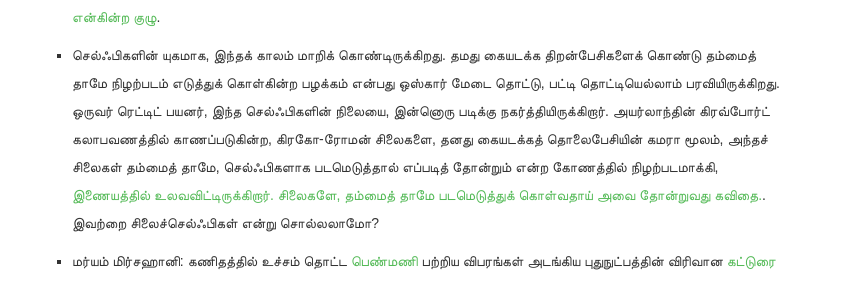
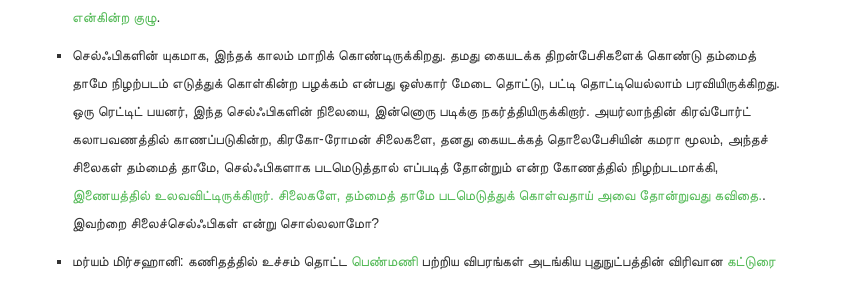
Before and after one commit to nutpam/nutpam-madal, a Jekyll site: the page built from _posts/2014-08-19-issue-11.md, in a window 1280 px wide. Shown: the part 257-549 px from the top of the page, without its empty margins (233-1078 px from the left). Built offline with Jekyll 4.4.1, drawn with Linux system fonts in a browser that asks for light colours; nearby versions of some CDN libraries; some web fonts are replaced; comment, search, counter and statistics services are not loaded.

Commit message:
fixed typo

```diff
--- a/_posts/2014-08-19-issue-11.md
+++ b/_posts/2014-08-19-issue-11.md
@@ -7,7 +7,7 @@ issue: மடல் 11
 
 - விக்கிப்பீடியாவில் காணப்படுகின்ற வினோதமான, விந்தையான, நகைப்புக்குரிதான போன்ற பல நிலைகளில் காணப்படுகின்ற கட்டுரைகளை சுட்டிக்காட்டி, அதுபற்றி விவாதிக்கிறது. இந்த [பேஸ்புக் FREAKS’ WIKIPEDIA CLUB என்கின்ற குழு](https://www.facebook.com/groups/441438052640519/).
 
-- செல்ஃபிகளின் யுகமாக, இந்தக் காலம் மாறிக் கொண்டிருக்கிறது. தமது கையடக்க திறன்பேசிகளைக் கொண்டு தம்மைத் தாமே நிழற்படம் எடுத்துக் கொள்கின்ற பழக்கம் என்பது ஒஸ்கார் மேடை தொட்டு, பட்டி தொட்டியெல்லாம் பரவியிருக்கிறது. ஒருவர் ரெட்டிட் பயனர், இந்த செல்ஃபிகளின் நிலையை, இன்னொரு படிக்கு நகர்த்தியிருக்கிறார். அயர்லாந்தின் கிரவ்போர்ட் கலாபவணத்தில் காணப்படுகின்ற, கிரகோ-ரோமன் சிலைகளை, தனது கையடக்கத் தொலைபேசியின் கமரா மூலம், அந்தச் சிலைகள் தம்மைத் தாமே, செல்ஃபிகளாக படமெடுத்தால் எப்படித் தோன்றும் என்ற கோணத்தில் நிழற்படமாக்கி, [இணையத்தில் உலவவிட்டிருக்கிறார். சிலைகளே, தம்மைத் தாமே படமெடுத்துக் கொள்வதாய் அவை தோன்றுவது கவிதை.](http://time.com/3108540/reddit-greco-roman-statue-selfies/). இவற்றை சிலைச்செல்ஃபிகள் என்று சொல்லலாமோ?
+- செல்ஃபிகளின் யுகமாக, இந்தக் காலம் மாறிக் கொண்டிருக்கிறது. தமது கையடக்க திறன்பேசிகளைக் கொண்டு தம்மைத் தாமே நிழற்படம் எடுத்துக் கொள்கின்ற பழக்கம் என்பது ஒஸ்கார் மேடை தொட்டு, பட்டி தொட்டியெல்லாம் பரவியிருக்கிறது. ஒரு ரெட்டிட் பயனர், இந்த செல்ஃபிகளின் நிலையை, இன்னொரு படிக்கு நகர்த்தியிருக்கிறார். அயர்லாந்தின் கிரவ்போர்ட் கலாபவணத்தில் காணப்படுகின்ற, கிரகோ-ரோமன் சிலைகளை, தனது கையடக்கத் தொலைபேசியின் கமரா மூலம், அந்தச் சிலைகள் தம்மைத் தாமே, செல்ஃபிகளாக படமெடுத்தால் எப்படித் தோன்றும் என்ற கோணத்தில் நிழற்படமாக்கி, [இணையத்தில் உலவவிட்டிருக்கிறார். சிலைகளே, தம்மைத் தாமே படமெடுத்துக் கொள்வதாய் அவை தோன்றுவது கவிதை.](http://time.com/3108540/reddit-greco-roman-statue-selfies/). இவற்றை சிலைச்செல்ஃபிகள் என்று சொல்லலாமோ?
 
 - மர்யம் மிர்சஹானி: கணிதத்தில் உச்சம் தொட்ட [பெண்மணி](http://www.puthunutpam.com/personality/maryam_mirzakhani/#axzz3AU0HQgfa) பற்றிய விபரங்கள் அடங்கிய புதுநுட்பத்தின் விரிவான [கட்டுரை](http://www.puthunutpam.com/personality/maryam_mirzakhani/#axzz3AU0HQgfa)
 
```
